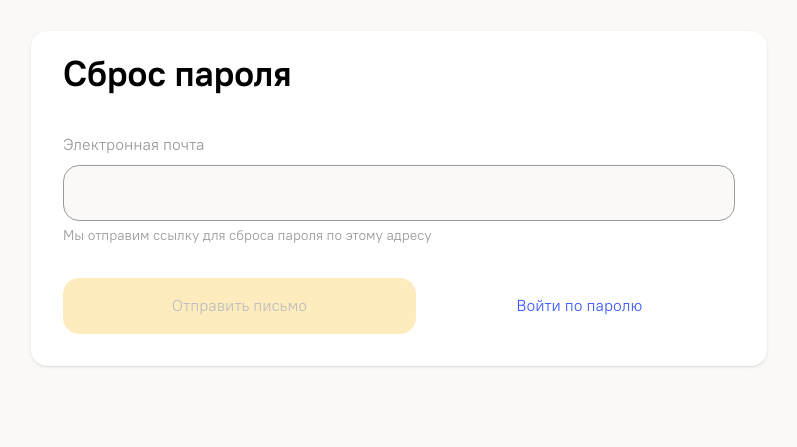
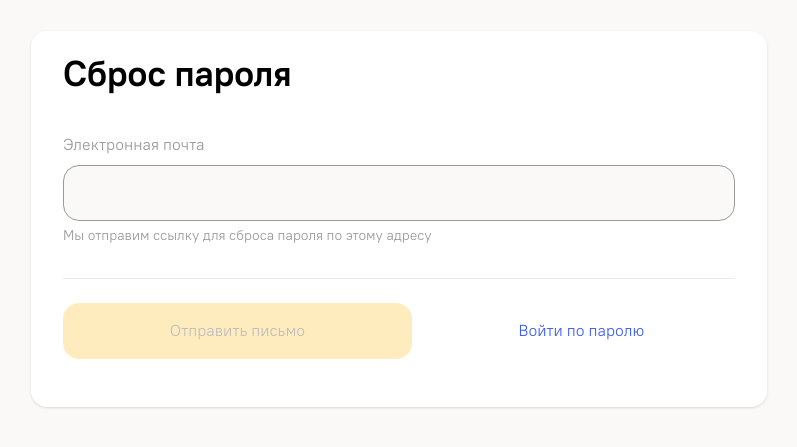
Before and after one commit to tough-dev-school/lms-frontend-v2, a Vue app: page /login/reset in a window 1280 px wide. Shown: the part 169-616 px from the top of the page, without its empty margins (241-1038 px from the left). Built offline with nearby package versions, Linux system fonts and the light colour scheme.

Commit message:
better card design

```diff
--- a/src/components/VCard.vue
+++ b/src/components/VCard.vue
@@ -12,7 +12,11 @@
 <template>
   <component
     :is="tag"
-    class="overflow-hidden rounded bg-white px-16 py-16 shadow tablet:px-32">
+    class="overflow-hidden rounded bg-white px-16 py-16 shadow phone:px-32">
     <slot />
+    <footer
+      class="mt-32 flex flex-wrap justify-end gap-16 border-t border-gray border-opacity-20 pt-24 pb-16 empty:hidden">
+      <slot name="footer" />
+    </footer>
   </component>
 </template>
--- a/src/components/VLoginChange.vue
+++ b/src/components/VLoginChange.vue
@@ -44,7 +44,9 @@
         type="password"
         label="Повторите пароль"
         v-model="newPassword2" />
+    </div>
+    <template #footer>
       <VButton @click="savePassword">Сохранить</VButton>
-    </div>
+    </template>
   </VCard>
 </template>
--- a/src/components/VLoginLink.vue
+++ b/src/components/VLoginLink.vue
@@ -35,7 +35,7 @@
       tip="Мы отправим ссылку для входа по этому адресу"
       type="email"
       v-model="email" />
-    <div class="mt-32 flex flex-wrap gap-8">
+    <template #footer>
       <VButton @click="loginWithEmail" :disabled="!email" class="flex-grow"
         >Получить доступ</VButton
       >
@@ -46,6 +46,6 @@
         class="flex-grow">
         Войти через пароль
       </VButton>
-    </div>
+    </template>
   </VCard>
 </template>
--- a/src/components/VLoginPassword.vue
+++ b/src/components/VLoginPassword.vue
@@ -48,7 +48,7 @@
         >
       </VTextInput>
     </div>
-    <div class="mt-32 flex flex-wrap gap-8">
+    <template #footer>
       <VButton
         @click="loginWithCredentials"
         :disabled="!(username && password)"
@@ -58,6 +58,6 @@
       <VButton tag="link" @click="emit('change', 'link')" class="flex-grow">
         Войти по ссылке
       </VButton>
-    </div>
+    </template>
   </VCard>
 </template>
--- a/src/components/VNewAnswer.vue
+++ b/src/components/VNewAnswer.vue
@@ -32,15 +32,15 @@
   <VCard class="px-0 pt-0 tablet:px-0">
     <VTextEditor
       v-model="text"
-      class="mb-16 rounded-t border-b border-offwhite"
+      class="rounded-t border-offwhite"
       data-testid="editor" />
-    <div class="flex flex-row-reverse px-32">
+    <template #footer>
       <VButton
         @click="sendPost"
         :disabled="!(text.length > 0)"
         data-testid="button"
         >Отправить</VButton
       >
-    </div>
+    </template>
   </VCard>
 </template>
--- a/src/views/VHomeworkAnswerView.vue
+++ b/src/views/VHomeworkAnswerView.vue
@@ -52,7 +52,7 @@
       <VHeading tag="h1">{{ question.name }}</VHeading>
       <VCard tag="details">
         <summary>Показать задание</summary>
-        <VHtmlContent :content="question.text" class="mt-8" />
+        <VHtmlContent :content="question.text" class="mt-16" />
       </VCard>
       <VAnswer :answer="answer">
         <template #header>
--- a/src/views/VLoginResetView.vue
+++ b/src/views/VLoginResetView.vue
@@ -37,7 +37,7 @@
       tip="Мы отправим ссылку для сброса пароля по этому адресу"
       type="email"
       v-model="email" />
-    <div class="mt-32 flex flex-wrap gap-8">
+    <template #footer>
       <VButton @click="handleResetRequest" :disabled="!email" class="flex-grow"
         >Отправить письмо</VButton
       >
@@ -47,6 +47,6 @@
         class="flex-grow">
         Войти по паролю
       </VButton>
-    </div>
+    </template>
   </VCard>
 </template>
--- a/src/views/VSettingsView.vue
+++ b/src/views/VSettingsView.vue
@@ -85,9 +85,9 @@
           >
         </fieldset>
       </div>
-      <div class="mt-64">
+      <template #footer>
         <VButton @click="save">Обновить</VButton>
-      </div>
+      </template>
     </VCard>
   </div>
 </template>
--- a/tailwind.config.js
+++ b/tailwind.config.js
@@ -22,6 +22,7 @@ module.exports = {
     },
     screens: {
       tablet: '768px',
+      phone: '560px',
     },
     container: {
       center: true,
```
